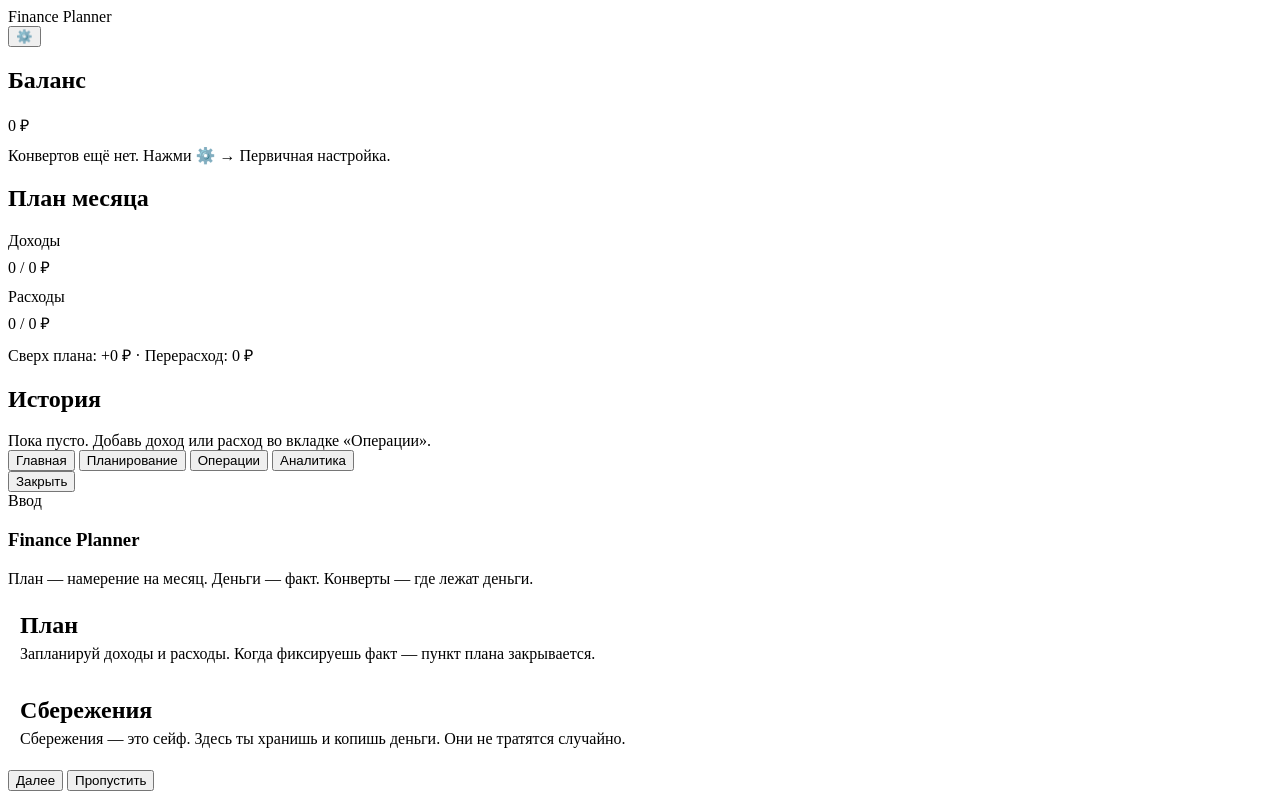
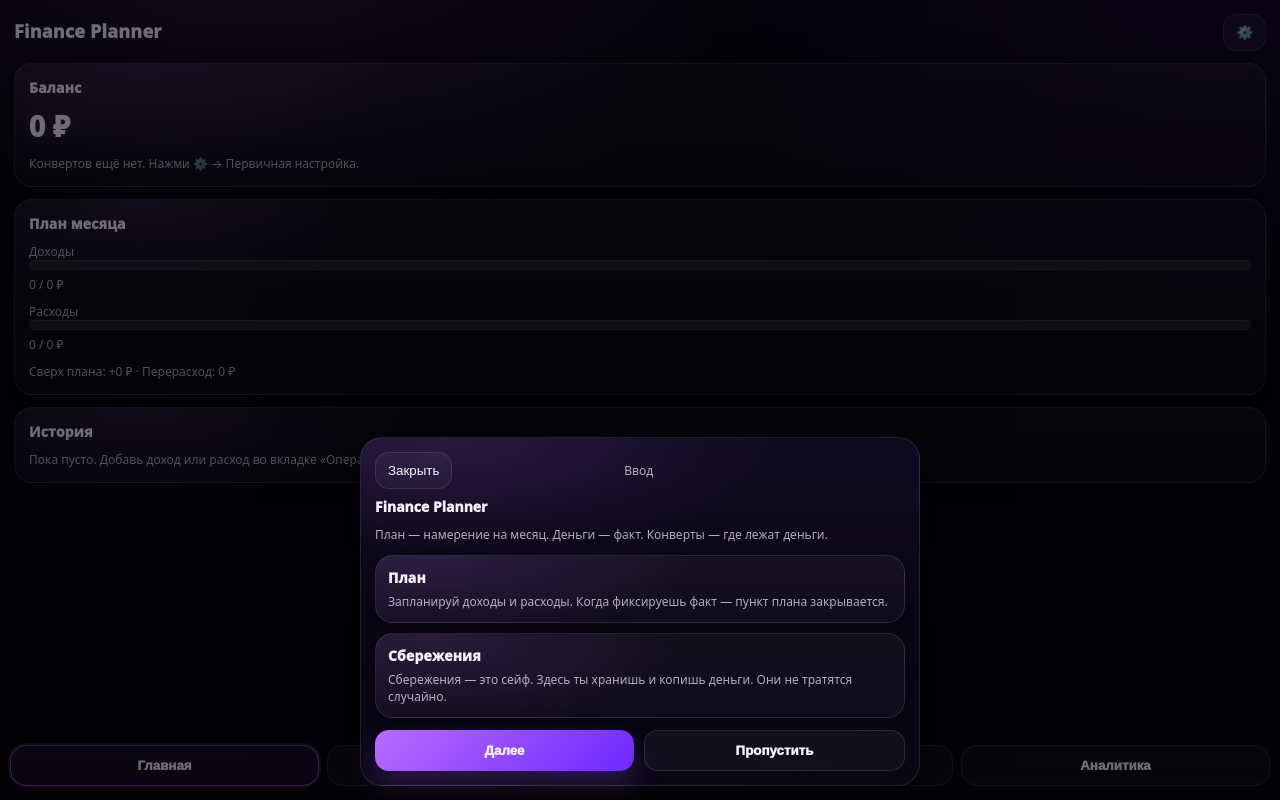
Before and after one commit to DragonCoin1/finance-mini-app1, a plain HTML site: page index.html in a window 1280 px wide. Drawn offline with Linux system fonts and the light colour scheme.

Commit message:
Update style.css

```diff
--- a/style.css
+++ b/style.css
@@ -1,34 +1,255 @@
-<!doctype html>
-<html lang="ru">
-<head>
-  <meta charset="utf-8" />
-  <meta name="viewport" content="width=device-width,initial-scale=1" />
-  <title>Finance Planner</title>
-  <link rel="stylesheet" href="style.css" />
-  <script src="https://telegram.org/js/telegram-web-app.js"></script>
-</head>
-<body>
-  <header class="top">
-    <div class="brand">
-      <div class="title">Finance Planner</div>
-      <div id="subtitle" class="subtitle"></div>
-    </div>
-    <button id="btn_settings" class="iconbtn" title="Настройки">⚙️</button>
-  </header>
+:root{
+  --bg:#070510;
+  --card:#0f0a1e;
+  --card2:#0c0818;
+  --text:#f6f2ff;
+  --muted:rgba(246,242,255,.70);
+  --bd:rgba(255,255,255,.10);
 
-  <main id="view"></main>
+  --accent:#b76cff;
+  --accent2:#6d28ff;
+  --glow: rgba(183,108,255,.22);
 
-  <nav class="bottom">
-    <button class="navbtn active" data-tab="home">Главная</button>
-    <button class="navbtn" data-tab="plan">Планирование</button>
-    <button class="navbtn" data-tab="ops">Операции</button>
-    <button class="navbtn" data-tab="analytics">Аналитика</button>
-  </nav>
+  --danger:#ff3b66;
 
-  <div id="modal_backdrop" class="backdrop hidden">
-    <div id="modal" class="modal"></div>
-  </div>
+  --shadow: 0 14px 40px rgba(0,0,0,.55);
+  --radius:18px;
+}
 
-  <script src="app.js"></script>
-</body>
-</html>
+*{box-sizing:border-box;}
+html,body{height:100%;}
+body{
+  margin:0;
+  font-family: system-ui, -apple-system, Segoe UI, Roboto, Arial;
+  color:var(--text);
+  background:
+    radial-gradient(900px 520px at 20% -10%, rgba(183,108,255,.18), transparent 60%),
+    radial-gradient(820px 520px at 95% 0%, rgba(109,40,255,.14), transparent 62%),
+    linear-gradient(180deg, #070510 0%, #05040d 100%);
+  padding:14px 14px 96px; /* место под нижнее меню */
+}
+
+/* Header */
+.top{
+  display:flex;
+  align-items:center;
+  justify-content:space-between;
+  gap:12px;
+  margin-bottom:12px;
+}
+.brand{display:flex; flex-direction:column; gap:4px;}
+.title{font-weight:950; letter-spacing:.2px; font-size:18px;}
+.subtitle{font-size:12px; color:var(--muted);}
+
+.iconbtn{
+  border:1px solid var(--bd);
+  background:rgba(255,255,255,.04);
+  color:var(--text);
+  border-radius:14px;
+  padding:10px 12px;
+  cursor:pointer;
+}
+.iconbtn:active{transform: translateY(1px);}
+
+/* Cards */
+.card{
+  border:1px solid var(--bd);
+  background:
+    radial-gradient(420px 160px at 10% 0%, rgba(183,108,255,.14), transparent 62%),
+    linear-gradient(180deg, rgba(255,255,255,.04), rgba(255,255,255,.02));
+  box-shadow: var(--shadow);
+  border-radius: var(--radius);
+  padding:14px;
+  margin-bottom:12px;
+}
+
+.card h2{
+  margin:0 0 10px;
+  font-size:14px;
+  font-weight:950;
+  letter-spacing:.2px;
+}
+
+.muted{color:var(--muted); font-size:12px;}
+.row{display:flex; gap:10px; flex-wrap:wrap; align-items:center;}
+
+.kpi{
+  font-size:28px;
+  font-weight:950;
+  letter-spacing:.3px;
+  text-shadow: 0 0 18px var(--glow);
+}
+
+/* Pills / tags */
+.pill{
+  border:1px solid var(--bd);
+  background:rgba(255,255,255,.04);
+  padding:10px 12px;
+  border-radius:999px;
+  font-weight:900;
+  color:var(--text);
+  cursor:pointer;
+  white-space:nowrap;
+}
+.pill.sel{
+  border-color: rgba(183,108,255,.55);
+  box-shadow: 0 0 0 2px rgba(183,108,255,.14);
+  background: rgba(183,108,255,.10);
+}
+
+.tag{
+  display:flex;
+  align-items:center;
+  justify-content:space-between;
+  gap:10px;
+  border:1px solid var(--bd);
+  background:rgba(255,255,255,.03);
+  padding:10px 12px;
+  border-radius:16px;
+  font-weight:900;
+  cursor:pointer;
+  min-height:44px;
+}
+.tag small{color:var(--muted); font-weight:750;}
+.tag.sel{
+  border-color: rgba(183,108,255,.55);
+  box-shadow: 0 0 0 2px rgba(183,108,255,.14);
+  background: rgba(183,108,255,.10);
+}
+
+/* Inputs */
+.input, textarea, select{
+  width:100%;
+  padding:12px 12px;
+  border-radius:14px;
+  border:1px solid var(--bd);
+  background: rgba(0,0,0,.22);
+  color:var(--text);
+  outline:none;
+}
+.input:focus, textarea:focus, select:focus{
+  border-color: rgba(183,108,255,.55);
+  box-shadow: 0 0 0 2px rgba(183,108,255,.12);
+}
+textarea{min-height:110px; resize:vertical;}
+
+/* Buttons */
+.btn{
+  width:100%;
+  border:0;
+  padding:12px 14px;
+  border-radius:14px;
+  font-weight:950;
+  color:var(--text);
+  background: linear-gradient(135deg, var(--accent), var(--accent2));
+  box-shadow: 0 14px 30px rgba(183,108,255,.20);
+  cursor:pointer;
+}
+.btn:active{transform: translateY(1px);}
+.btn.ghost{
+  background: rgba(255,255,255,.04);
+  border:1px solid var(--bd);
+  box-shadow:none;
+}
+.btn.danger{
+  background: linear-gradient(135deg, #ff3b66, #ff2d55);
+  box-shadow: 0 14px 30px rgba(255,59,102,.16);
+}
+
+/* Layout helpers */
+.grid2{display:grid; grid-template-columns:1fr 1fr; gap:10px;}
+.grid3{display:grid; grid-template-columns:repeat(3, 1fr); gap:10px;}
+@media (max-width:420px){ .grid3{grid-template-columns:repeat(2, 1fr);} }
+
+/* Progress */
+.progress{
+  height:10px;
+  border-radius:999px;
+  background:rgba(255,255,255,.08);
+  overflow:hidden;
+  border:1px solid rgba(255,255,255,.08);
+}
+.progress > div{
+  height:100%;
+  width:0%;
+  background: linear-gradient(90deg, rgba(183,108,255,.95), rgba(109,40,255,.95));
+}
+
+/* Lists */
+.list{display:flex; flex-direction:column; gap:8px;}
+.item{
+  display:flex;
+  justify-content:space-between;
+  align-items:flex-start;
+  gap:10px;
+  padding:10px 12px;
+  border-radius:16px;
+  border:1px solid var(--bd);
+  background: rgba(255,255,255,.03);
+}
+.item .left{display:flex; flex-direction:column; gap:2px;}
+.item .right{font-weight:950;}
+.item .sub{font-size:12px; color:var(--muted);}
+
+/* Bottom nav */
+.bottom{
+  position:fixed;
+  left:0; right:0; bottom:0;
+  padding:10px 10px 14px;
+  background: linear-gradient(180deg, transparent, rgba(7,5,16,.80) 25%, rgba(7,5,16,.96));
+  display:flex;
+  gap:8px;
+  backdrop-filter: blur(8px);
+}
+.navbtn{
+  flex:1;
+  border:1px solid var(--bd);
+  background: rgba(255,255,255,.03);
+  color:var(--text);
+  border-radius:16px;
+  padding:12px 10px;
+  font-weight:950;
+  cursor:pointer;
+}
+.navbtn.active{
+  border-color: rgba(183,108,255,.60);
+  box-shadow: 0 0 0 2px rgba(183,108,255,.14);
+  background: rgba(183,108,255,.10);
+}
+
+/* Modal */
+.backdrop{
+  position:fixed; inset:0;
+  background: rgba(0,0,0,.55);
+  display:flex; align-items:flex-end; justify-content:center;
+  padding:14px;
+}
+.hidden{display:none;}
+.modal{
+  width:100%;
+  max-width:560px;
+  border-radius:22px;
+  border:1px solid var(--bd);
+  background:
+    radial-gradient(520px 180px at 15% 0%, rgba(183,108,255,.16), transparent 65%),
+    linear-gradient(180deg, rgba(15,10,30,.98), rgba(10,7,22,.98));
+  box-shadow: var(--shadow);
+  padding:14px;
+}
+.modal h3{margin:0 0 10px; font-size:14px; font-weight:950;}
+.modal .actions{display:flex; gap:10px; margin-top:12px;}
+.modal .actions .btn{flex:1;}
+
+.modalbar{
+  display:flex; align-items:center; justify-content:space-between; gap:10px;
+  margin-bottom:8px;
+}
+.backbtn{
+  border:1px solid var(--bd);
+  background: rgba(255,255,255,.04);
+  color:var(--text);
+  border-radius:14px;
+  padding:10px 12px;
+  cursor:pointer;
+}
+.backbtn:active{transform: translateY(1px);}
```
